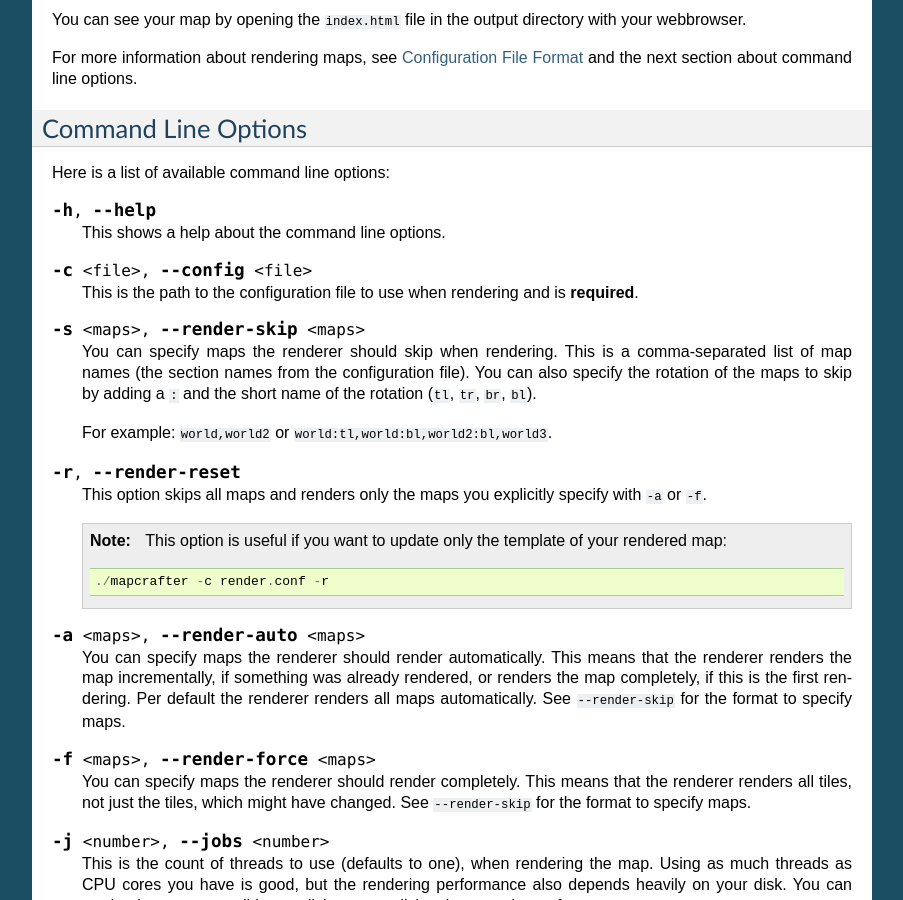
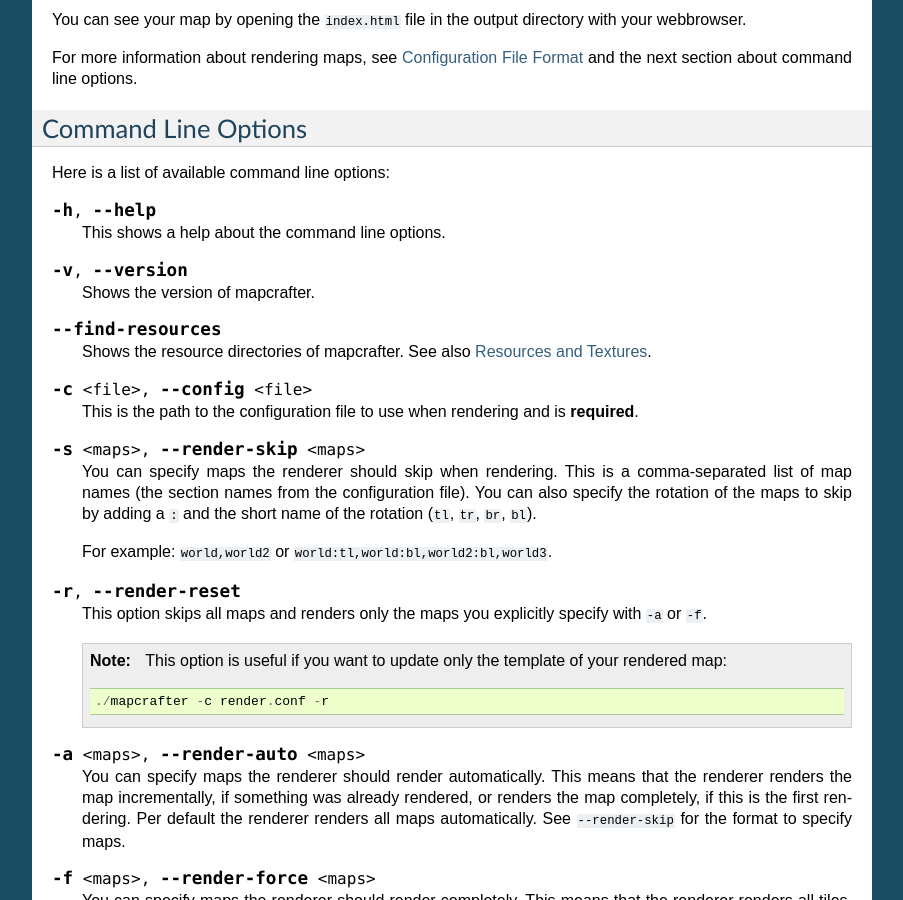
Before and after one commit to mapcrafter/mapcrafter, a Sphinx documentation site: the page built from docs/using_mapcrafter.rst, in a window 1280 px wide and 900 px high, scrolled down 581 px. Shown: the whole window, without its empty margins (198-1101 px from the left). Built offline with Sphinx 7.4.7, drawn with Linux system fonts in a browser that asks for light colours.

Commit message:
Some fixes around the resource directories.

```diff
--- a/docs/installation.rst
+++ b/docs/installation.rst
@@ -74,6 +74,8 @@
 During this process it will automatically download a temporary Minecraft Jar
 file and unpack required texture files.
 
+.. _resources_textures:
+
 Resources and Textures
 ======================
 
--- a/docs/using_mapcrafter.rst
+++ b/docs/using_mapcrafter.rst
@@ -44,6 +44,15 @@
 .. cmdoption:: -h, --help
 
 	This shows a help about the command line options.
+
+.. cmdoption:: -v, --version
+
+	Shows the version of mapcrafter.
+
+.. cmdoption:: --find-resources
+
+	Shows the resource directories of mapcrafter. See also
+	:ref:`resources_textures`.
 
 .. cmdoption:: -c <file>, --config <file>
 
```
Also changed, not shown: docs/configuration.rst (+4 -8 lines).
